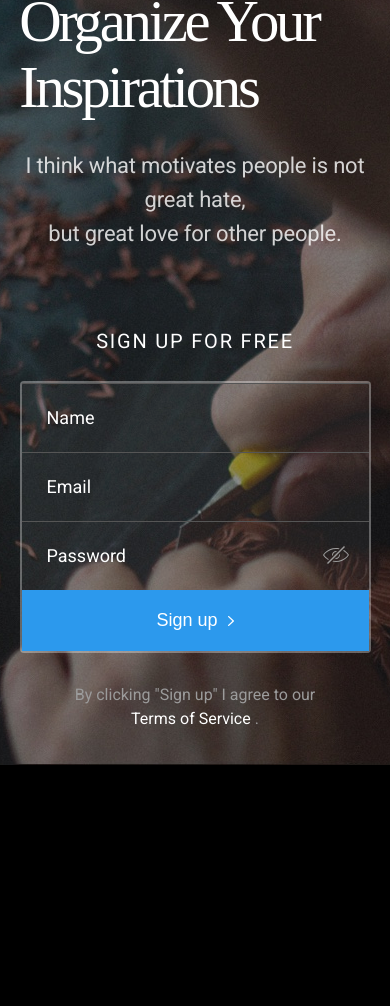
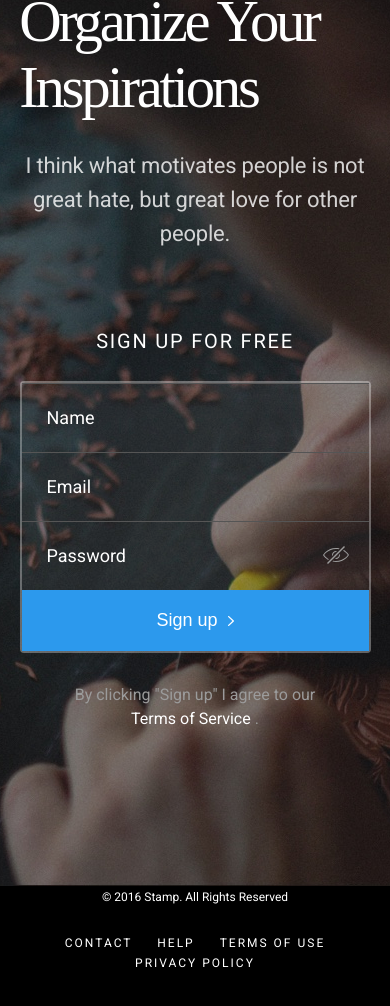
Before and after one commit to michaelrosario/stamp-site, a website: page index.html in a window 390 px wide. Shown: the part 160-1166 px from the top of the page. Before the commit the page ends 951 px from the top, so only its background shows below. Drawn offline with Linux system fonts and the light colour scheme.

Commit message:
complete exercise

```diff
--- a/assets/scss/style.scss
+++ b/assets/scss/style.scss
@@ -19,6 +19,9 @@ $gray: #9B9B9B;
 .text-center {
     display: block;
     text-align: center;
+}
+.text-small {
+    font-size: 14px;
 }
 .text-large {
     opacity: 0.8;
@@ -141,12 +144,17 @@ body,html {
     display: block;
     margin: 15% auto;
     .slogan {
-        padding: 10px 0 0 0;
+        padding: 10px 0 15px 0;
+        max-width: 430px;
         img {
             width: 100%;
             max-width: 430px;
             height: auto !important;
         }
+    }
+    .slogan-text {
+        width: 100%;
+        max-width: 450px;
     }
     .column1 {
         float: left;
@@ -167,10 +175,12 @@ body,html {
         }
     }
 
-    .slogan { margin: 0 0 15px 0; }
-
     #signup {
-        h5 { letter-spacing: 0.09em;  font-size: 20px; }
+        h5 {
+            font-family: AvenirNext-DemiBold,"Roboto", sans-serif;
+            letter-spacing: 0.09em;
+            font-size: 20px;
+        }
         .signup-content {
             margin: 30px auto;
             background: rgba(255,255,255,0.05);
@@ -214,9 +224,13 @@ body,html {
                         height: 100%;
                         background: transparent;
                         border: none;
-                        color: #FFF;
-                        font-size: 22px;
+                        color: rgba(255,255,255,0.7);
+                        font-size: 18px;
                         padding-left: 130px;
+                        transition: all linear 0.3s;
+                        &:focus {
+                            color: rgba(255,255,255,1);
+                        }
                     }
                 }
             }
@@ -237,3 +251,70 @@ body,html {
         }
     }
 }
+
+footer {
+    padding: 100px 0 30px 0;
+    display: block;
+    clear: both;
+    width: 100%;
+    color: $white;
+    .footer-content {
+        margin: 0px auto 0;
+        width: 90%;
+        display: block;
+        max-width: $content-width;
+    }
+    .footer-menu {
+        float: right;
+        text-transform: uppercase;
+        font-family: AvenirNext-DemiBold,"Roboto", sans-serif;
+        padding: 0;
+        margin: 0;
+        li { display: inline; }
+        a {
+            color: $white;
+            text-decoration: none;
+            letter-spacing: 2px;
+            padding: 0 15px;
+        }
+    }
+
+    @media(max-width: 990px){
+
+        .footer-menu {
+            a {
+                padding: 0 10px;
+            }
+        }
+
+    }
+
+    @media(max-width: 870px){
+        .footer-content {
+            font-size: 12px;
+        }
+
+        .footer-menu {
+            a {
+                padding: 0 10px;
+            }
+        }
+
+    }
+    @media(max-width: 767px){
+        text-align: center;
+        .footer-content {
+            font-size: 12px;
+        }
+
+        .footer-menu {
+            float: none;
+            margin: 30px auto;
+            a {
+                line-height: 20px;
+                padding: 0 10px;
+            }
+        }
+
+    }
+}
--- a/index.html
+++ b/index.html
@@ -59,8 +59,8 @@
                 <img src="./assets/images/slogan.svg" alt="Simple Way to Organize Your Inspirations" />
             </h1>
 
-            <p class="text-white text-large">
-                I think what motivates people is not great hate,<br />
+            <p class="text-white text-large slogan-text">
+                I think what motivates people is not great hate,
                 but great love for other people.
             </p>
         </div>
@@ -106,7 +106,32 @@
     </section>
 
     <footer>
+        <div class="footer-content text-small">
+            &copy; 2016 Stamp. All Rights Reserved
 
+            <ul class="footer-menu">
+                <li>
+                    <a href="#">
+                        Contact
+                    </a>
+                </li>
+                <li>
+                    <a href="#">
+                        Help
+                    </a>
+                </li>
+                <li>
+                    <a href="#">
+                        Terms of Use
+                    </a>
+                </li>
+                <li>
+                    <a href="#">
+                        Privacy Policy
+                    </a>
+                </li>
+            </ul>
+        </div>
     </footer>
 
 </body>
```
Also changed, not shown: assets/css/style.css.
